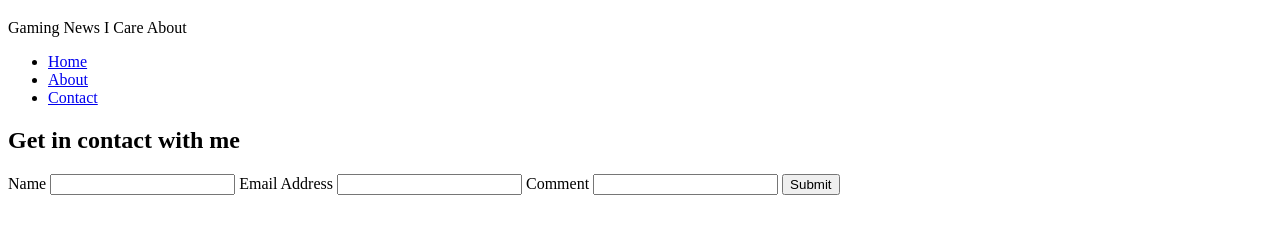
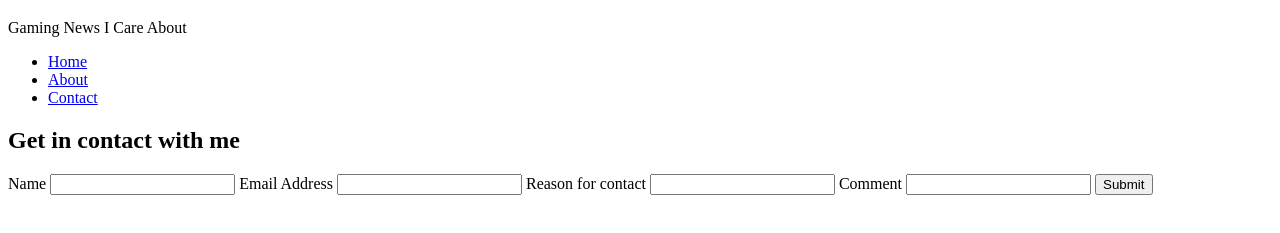
Before and after one commit to AdamCollier-MSU/mi349_blog, a plain HTML site: page contact.html in a window 1280 px wide. Shown: the part 61-294 px from the top of the page. Drawn offline with Linux system fonts and the light colour scheme.

Commit message:
Fixed invalid html bugs

```diff
--- a/contact.html
+++ b/contact.html
@@ -26,6 +26,9 @@
                 <label> Email Address
                     <input type="text">
                 </label>
+                <label>Reason for contact
+                    <input type="drop down">
+                </label>
                 <label> Comment
                     <input type="text">
                 </label>
```
Also changed, not shown: index.html (+2 -2 lines), images/XboxImage.jpg (renamed from images/Xbox image.jpg).
